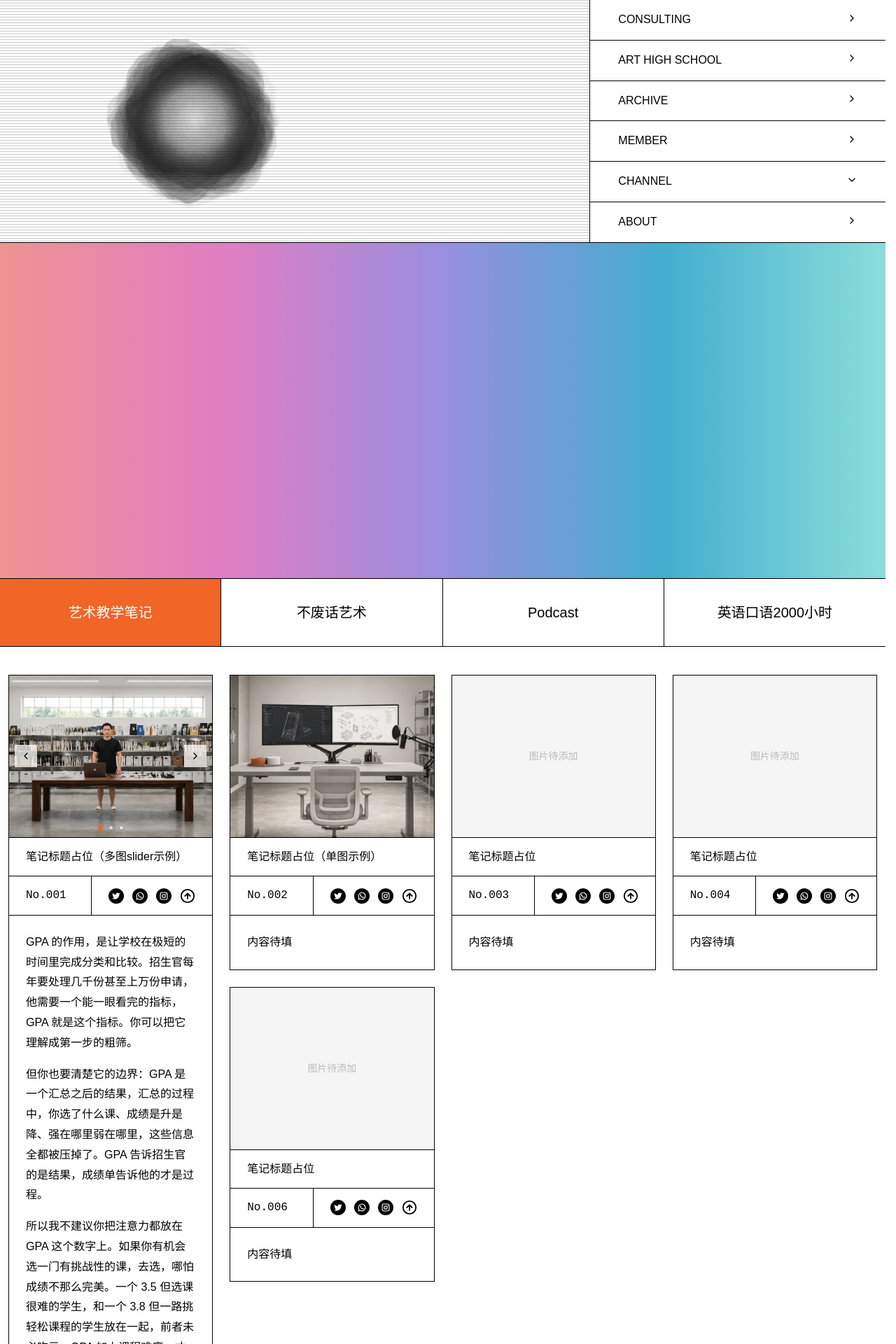
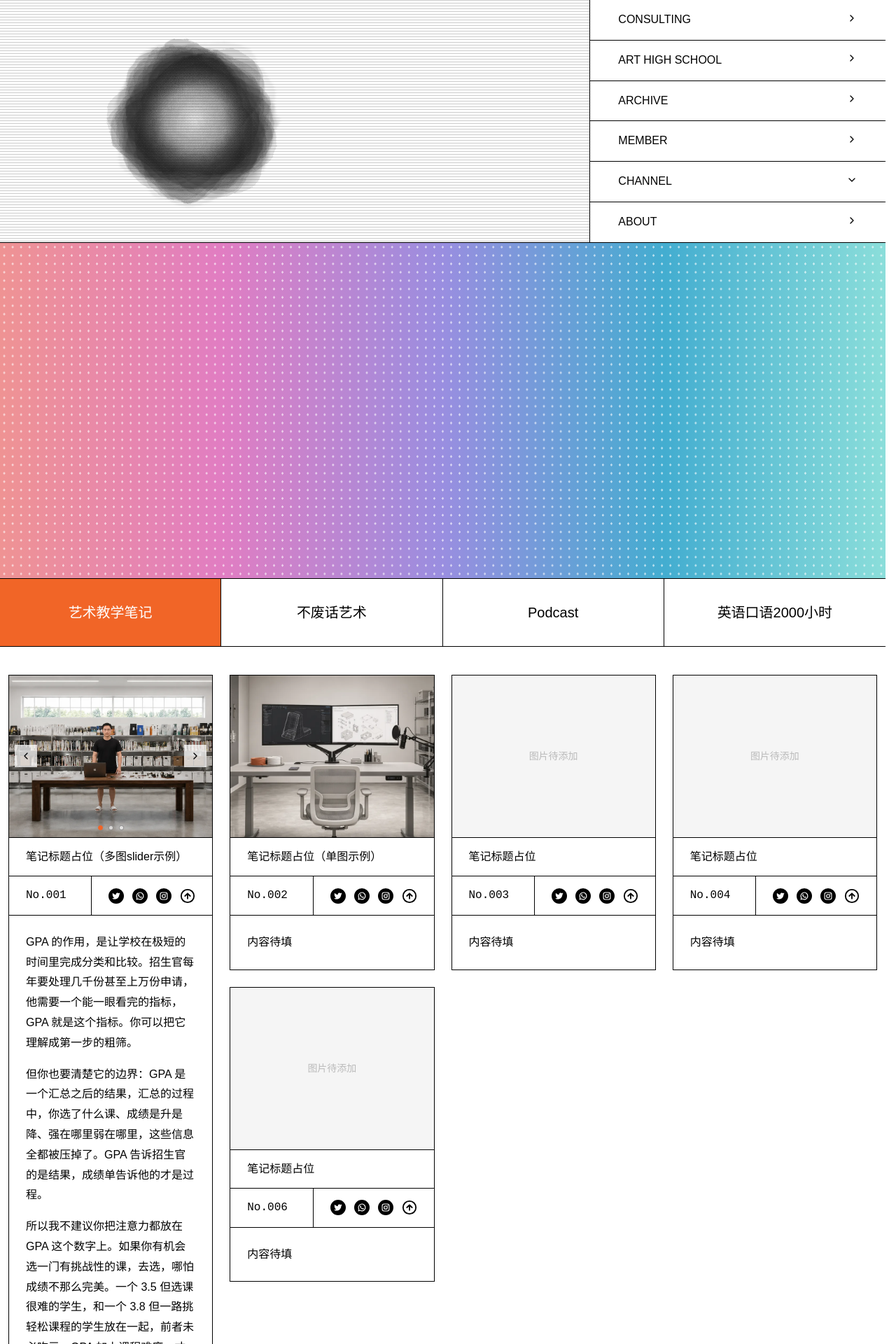
Before and after one commit to chriscxue/hanahana.studio, a Jekyll site: the page built from Channel.html, in a window 1280 px wide. Shown: the top 1920 px of the page at 70% size. Built offline with Jekyll 4.4.1, drawn with Linux system fonts in a browser that asks for light colours; some web fonts are replaced.

Commit message:
Channel hero渐变上叠白色点阵层（1.5px点/12px格/60%白）
Co-Authored-By: Claude Fable 5 <noreply@anthropic.com>

```diff
--- a/Channel.html
+++ b/Channel.html
@@ -15,13 +15,18 @@ description: "HANAHANA STUDIO内容频道：艺术教学笔记、不废话艺术
             min-height: 100vh;
         }
 
-        /* Main — hero区不再放图，直接渐变色带（Chris给的五色横向渐变） */
+        /* Main — hero区不放图：五色横向渐变（Chris给的）+ 上面叠一层点阵。
+           点阵旋钮：圆点半径1.5px、格距12px、白色60%；repeat round让点格微调到正好铺满，四边不切半点 */
         .content-hero {
             width: 100%;
             height: 480px;
             border-bottom: 0.5px solid #000;
             background: #8BDEDA; /* 不支持渐变的老浏览器兜底色 */
-            background: linear-gradient(to right, #EF9393, #E17DC2, #998EE0, #43ADD0, #8BDEDA);
+            background-image:
+                radial-gradient(circle, rgba(255, 255, 255, 0.6) 1.5px, transparent 1.5px),
+                linear-gradient(to right, #EF9393, #E17DC2, #998EE0, #43ADD0, #8BDEDA);
+            background-size: 12px 12px, 100% 100%;
+            background-repeat: round, no-repeat;
         }
 
         .channel-nav {
```
